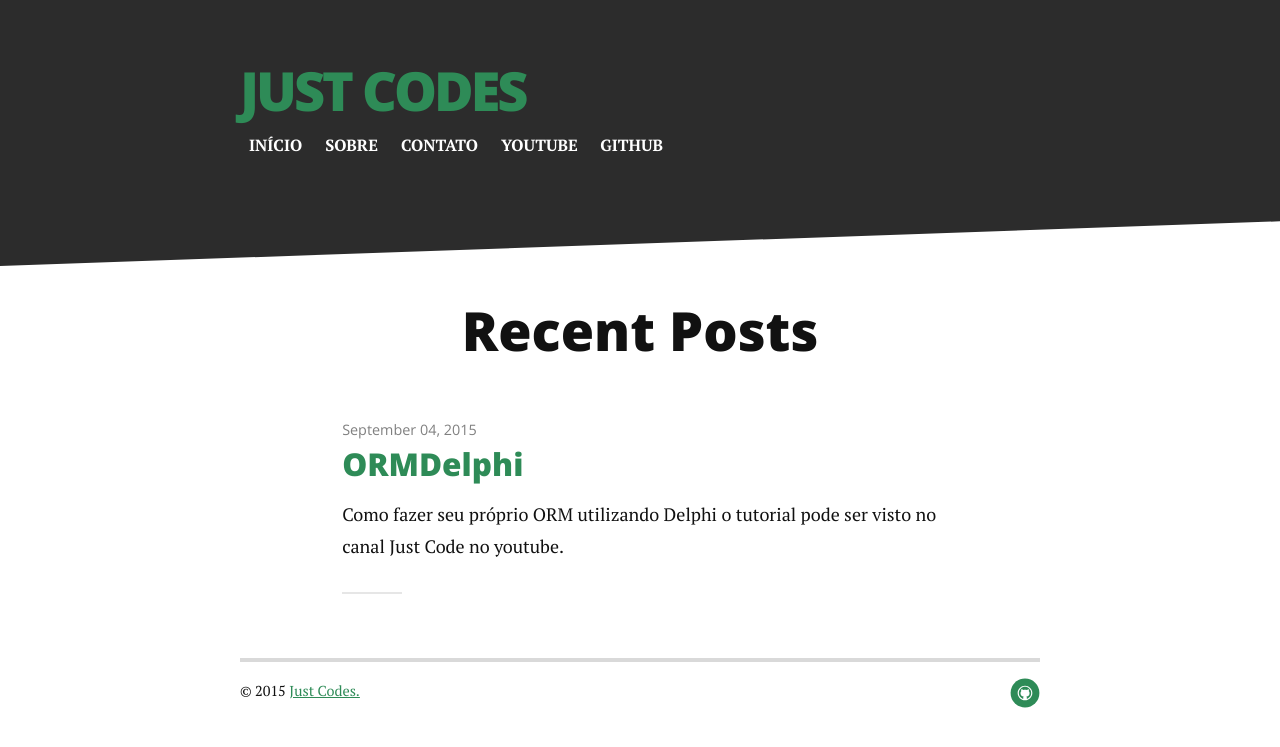
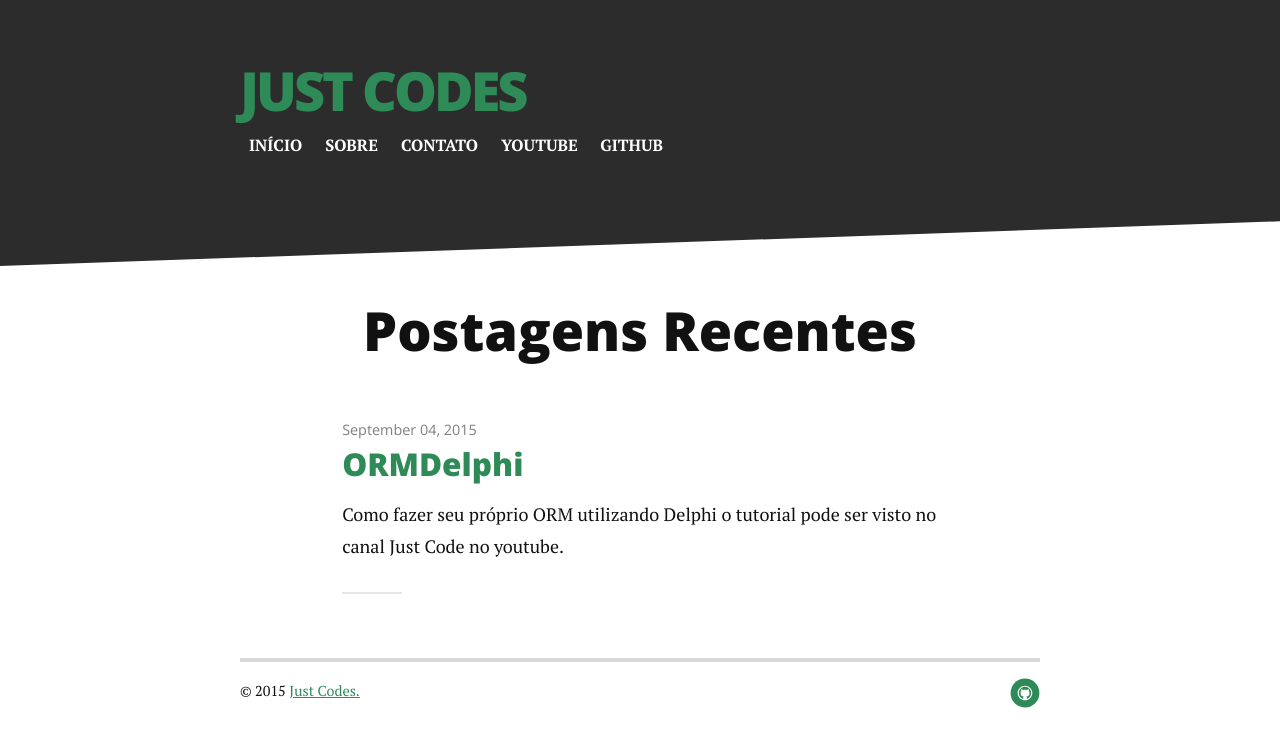
Before and after one commit to JustCodes/justcodes.github.io, a Jekyll site: the page built from index.html, in a window 1280 px wide. Shown: the top 747 px of the page. Built offline with Jekyll 4.4.1, drawn with Linux system fonts in a browser that asks for light colours; nearby versions of some CDN libraries; Markdown is read by kramdown in place of the engine named in the settings; the list of posts is cut into pages by our own code.

Commit message:
2015-09-11 v.4

```diff
--- a/index.html
+++ b/index.html
@@ -3,7 +3,7 @@ layout: default
 ---
 
 <div class="home" id="home">
-  <h1 class="pageTitle">Recent Posts</h1>
+  <h1 class="pageTitle">Postagens Recentes</h1>
   <ul class="posts noList">
     {% for post in paginator.posts %}
       <li>
```
